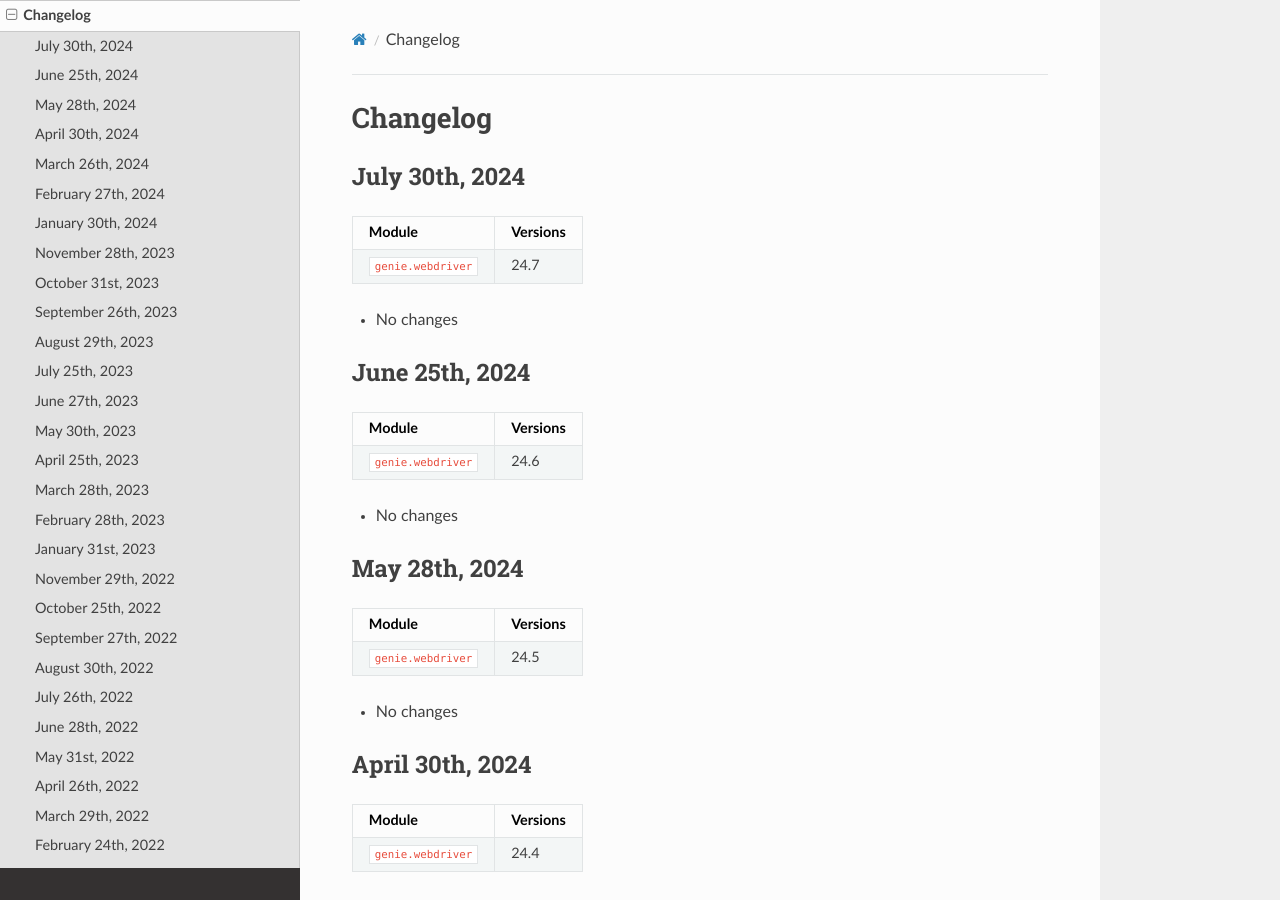
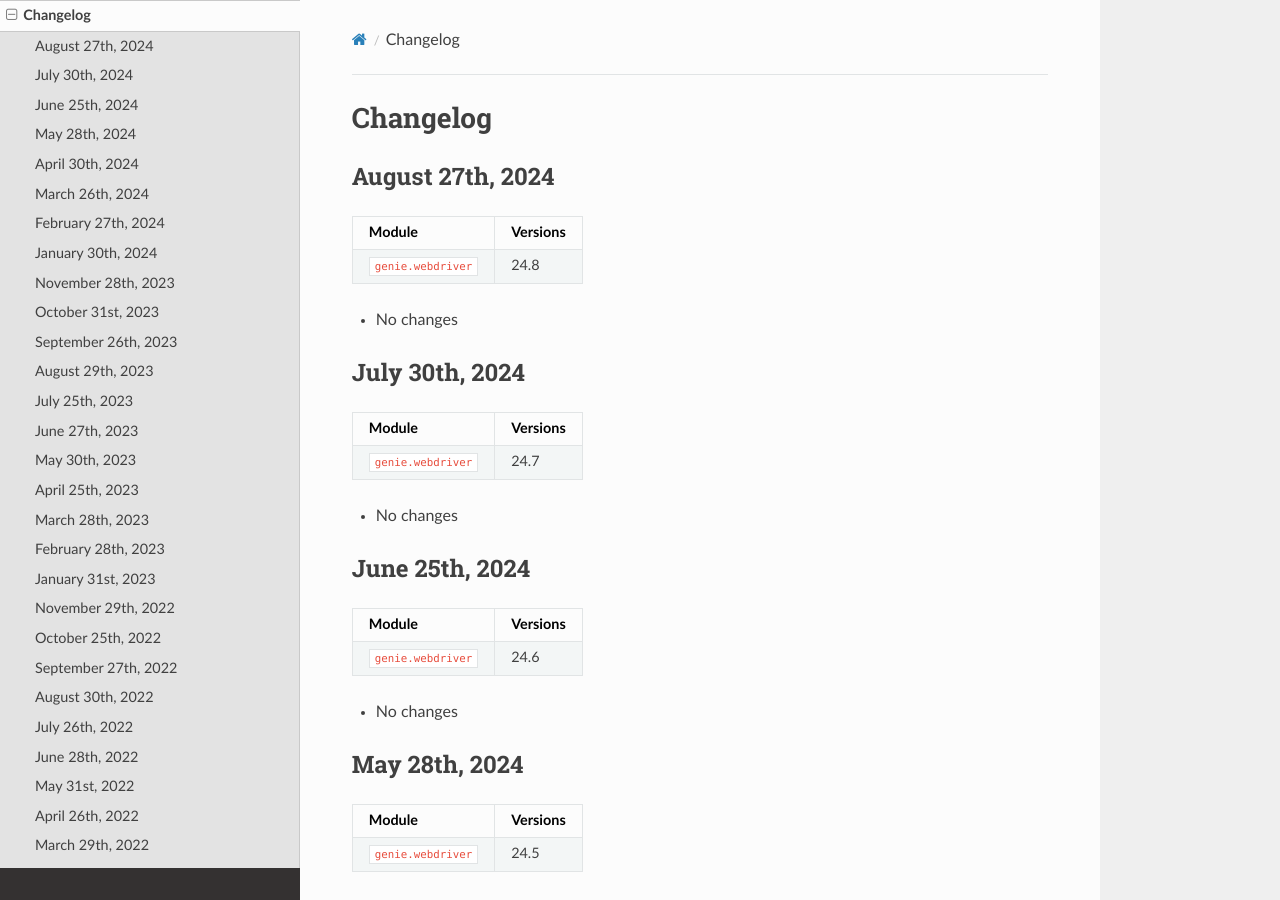
Before and after one commit to CiscoTestAutomation/geniewebdriver, a Sphinx documentation site: the page built from docs/changelog/index.rst, in a window 1280 px wide and 900 px high. Built offline with Sphinx 7.4.7 and the Read the Docs theme 2.0.0, drawn with Linux system fonts in a browser that asks for light colours.

Commit message:
Releasing v24.8

```diff
--- a/docs/changelog/index.rst
+++ b/docs/changelog/index.rst
@@ -1,5 +1,16 @@
 Changelog
 =========
+
+August 27th, 2024
+------------------
+
++-------------------------------+-------------------------------+
+| Module                        | Versions                      |
++===============================+===============================+
+| ``genie.webdriver``           | 24.8                          |
++-------------------------------+-------------------------------+
+
+- No changes
 
 July 30th, 2024
 ------------------
```
